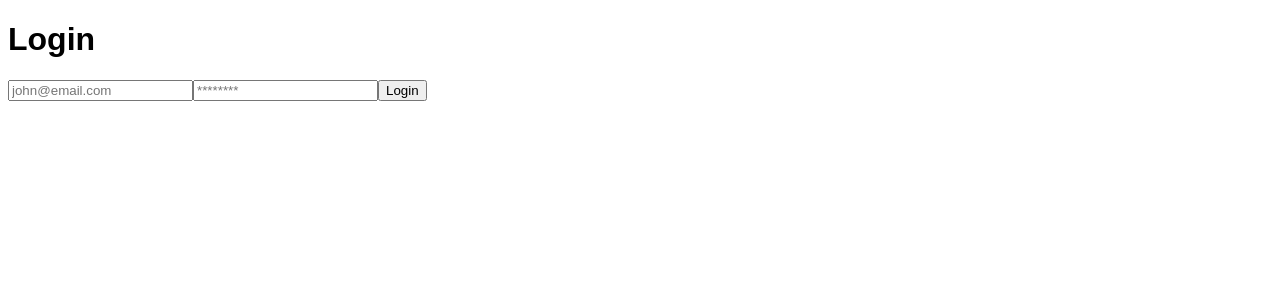
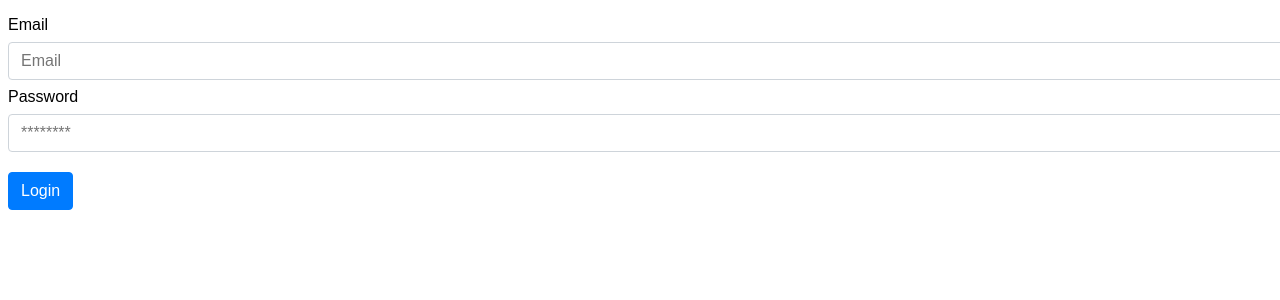
Before and after one commit to jck-bit/Social-Media-App, a Next.js app: page /auth/signin in a window 1280 px wide. Shown: the top 300 px of the page. Built offline with nearby package versions, Linux system fonts and the light colour scheme.

Commit message:
Styled the login form

```diff
--- a/pages/auth/signin.tsx
+++ b/pages/auth/signin.tsx
@@ -21,15 +21,22 @@ const SignIn: NextPage = (props): JSX.Element => {
   return (
     <div className="sign-in-form">
       <form onSubmit={handleSubmit}>
-        <h1>Login</h1>
+        <div className="form-group">
+        <label>Email</label>
         <input
           value={userInfo.email}
           onChange={({ target }) =>
             setUserInfo({ ...userInfo, email: target.value })
           }
           type="email"
-          placeholder="john@email.com"
+          placeholder="Email"
+          className="form-control"
+          name="email"
+          required
         />
+        </div>
+        <div className="form-group">
+        <label>Password</label>
         <input
           value={userInfo.password}
           onChange={({ target }) =>
@@ -37,8 +44,12 @@ const SignIn: NextPage = (props): JSX.Element => {
           }
           type="password"
           placeholder="********"
+          className="form-control"
+          name="password"
+          required
         />
-        <input type="submit" value="Login" />
+        </div>
+        <input type="submit" value="Login" className="btn btn-primary"/>
       </form>
     </div>
   );
--- a/styles/globals.css
+++ b/styles/globals.css
@@ -8,3 +8,67 @@ span{
 .p-tag{
   margin-right: 20px;
 }
+
+form-group {
+  margin-bottom: 1rem;
+  }
+
+  .form-control {
+  display: block;
+  width: 100%;
+  padding: 0.375rem 0.75rem;
+  font-size: 1rem;
+  line-height: 1.5;
+  color: #495057;
+  background-color: #fff;
+  background-clip: padding-box;
+  border: 1px solid #ced4da;
+  border-radius: 0.25rem;
+  transition: border-color 0.15s ease-in-out, box-shadow 0.15s ease-in-out;
+  }
+
+  .form-control:focus {
+  color: #495057;
+  background-color: #fff;
+  border-color: #80bdff;
+  outline: 0;
+  box-shadow: 0 0 0 0.2rem rgba(0, 123, 255, 0.25);
+  }
+
+  .btn {
+  display: inline-block;
+  font-weight: 400;
+  color: #212529;
+  text-align: center;
+  vertical-align: middle;
+  -webkit-user-select: none;
+  -moz-user-select: none;
+  -ms-user-select: none;
+  user-select: none;
+  background-color: transparent;
+  border: 1px solid transparent;
+  padding: 0.375rem 0.75rem;
+  margin-top: 20px;
+  font-size: 1rem;
+  line-height: 1.5;
+  border-radius: 0.25rem;
+  transition: color 0.15s ease-in-out, background-color 0.15s ease-in-out, border-color 0.15s ease-in-out, box-shadow 0.15s ease-in-out;
+  }
+
+  .btn-primary {
+  color: #fff;
+  background-color: #007bff;
+  border-color: #007bff;
+  }
+
+  .btn-primary:hover {
+  color: #fff;
+  background-color: #0069d9;
+  border-color: #0062cc;
+  }
+
+  label {
+  display: inline-block;
+  margin-bottom: 0.5rem;
+  margin-top: .5rem;
+  }
```
